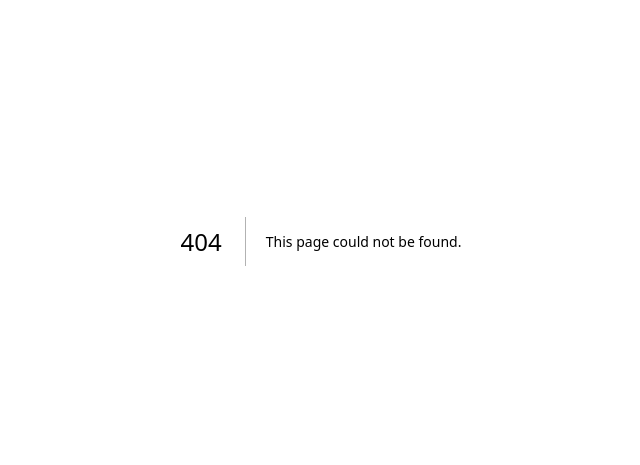
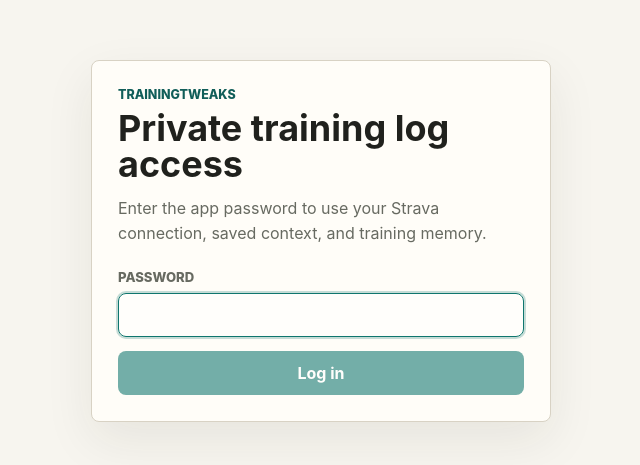
Before and after one commit to TAValente/TrainingTweaks, a Next.js app: page /login in a window 1280 px wide. Before the commit this address had no page. Shown: the part 159-624 px from the top of the page, without its empty margins (319-959 px from the left). Built offline with nearby package versions, Linux system fonts and the light colour scheme.

Commit message:
Add single-user auth gate

```diff
--- a/src/app/globals.css
+++ b/src/app/globals.css
@@ -24,6 +24,7 @@ body {
 
 button,
 textarea,
+input,
 a {
   font: inherit;
 }
@@ -293,7 +294,22 @@ textarea {
   line-height: 1.45;
 }
 
+input {
+  width: 100%;
+  min-height: 44px;
+  border: 1px solid var(--line);
+  border-radius: 8px;
+  padding: 0 12px;
+  background: #fffefb;
+  color: var(--ink);
+}
+
 textarea:focus {
+  outline: 2px solid rgba(15, 118, 110, 0.24);
+  border-color: var(--accent);
+}
+
+input:focus {
   outline: 2px solid rgba(15, 118, 110, 0.24);
   border-color: var(--accent);
 }
@@ -337,6 +353,47 @@ textarea:disabled {
   line-height: 1.6;
 }
 
+.loginShell {
+  min-height: 100svh;
+  display: grid;
+  place-items: center;
+  padding: 24px;
+}
+
+.loginPanel {
+  width: min(100%, 460px);
+  background: var(--panel);
+  border: 1px solid var(--line);
+  border-radius: 8px;
+  box-shadow: var(--shadow);
+  padding: 26px;
+}
+
+.loginPanel h1 {
+  font-size: 2.25rem;
+  line-height: 1;
+}
+
+.loginCopy {
+  margin: 14px 0 24px;
+  color: var(--muted);
+  line-height: 1.55;
+}
+
+.loginForm {
+  display: grid;
+  gap: 14px;
+}
+
+.loginError {
+  border: 1px solid #f3b4a8;
+  border-radius: 8px;
+  background: #fff3ef;
+  color: #8f2f1f;
+  margin: 16px 0 0;
+  padding: 10px 12px;
+}
+
 @media (max-width: 980px) {
   .topbar {
     align-items: flex-start;
--- /dev/null
+++ b/src/app/login/page.tsx
@@ -0,0 +1,68 @@
+"use client";
+
+import { FormEvent, useEffect, useState } from "react";
+
+export default function LoginPage() {
+  const [password, setPassword] = useState("");
+  const [nextPath, setNextPath] = useState("/");
+  const [status, setStatus] = useState("");
+  const [isSubmitting, setIsSubmitting] = useState(false);
+
+  useEffect(() => {
+    const params = new URLSearchParams(window.location.search);
+    const requestedNext = params.get("next");
+    if (requestedNext?.startsWith("/")) {
+      setNextPath(requestedNext);
+    }
+  }, []);
+
+  async function logIn(event: FormEvent) {
+    event.preventDefault();
+    setIsSubmitting(true);
+    setStatus("");
+
+    try {
+      const response = await fetch("/api/auth/login", {
+        method: "POST",
+        headers: { "content-type": "application/json" },
+        body: JSON.stringify({ password })
+      });
+      const payload = await response.json().catch(() => ({}));
+      if (!response.ok) throw new Error(payload.error ?? "Login failed.");
+
+      window.location.assign(nextPath);
+    } catch (error) {
+      setStatus(error instanceof Error ? error.message : "Login failed.");
+    } finally {
+      setIsSubmitting(false);
+    }
+  }
+
+  return (
+    <main className="loginShell">
+      <section className="loginPanel">
+        <p className="eyebrow">TrainingTweaks</p>
+        <h1>Private training log access</h1>
+        <p className="loginCopy">
+          Enter the app password to use your Strava connection, saved context, and training memory.
+        </p>
+        <form className="loginForm" onSubmit={logIn}>
+          <label>
+            <span>Password</span>
+            <input
+              autoComplete="current-password"
+              autoFocus
+              onChange={(event) => setPassword(event.target.value)}
+              type="password"
+              value={password}
+            />
+          </label>
+          <button className="button" disabled={isSubmitting || !password}>
+            {isSubmitting ? "Checking..." : "Log in"}
+          </button>
+        </form>
+        {status ? <p className="loginError">{status}</p> : null}
+      </section>
+    </main>
+  );
+}
```
Also changed, not shown: src/app/api/auth/login/route.ts (added, +35 -0 lines), src/app/api/auth/logout/route.ts (added, +16 -0 lines), src/app/page.tsx (+8 -0 lines), src/lib/auth.ts (added, +86 -0 lines), src/proxy.ts (added, +48 -0 lines), 2 other files (tests, documents, lock files or other folders).
